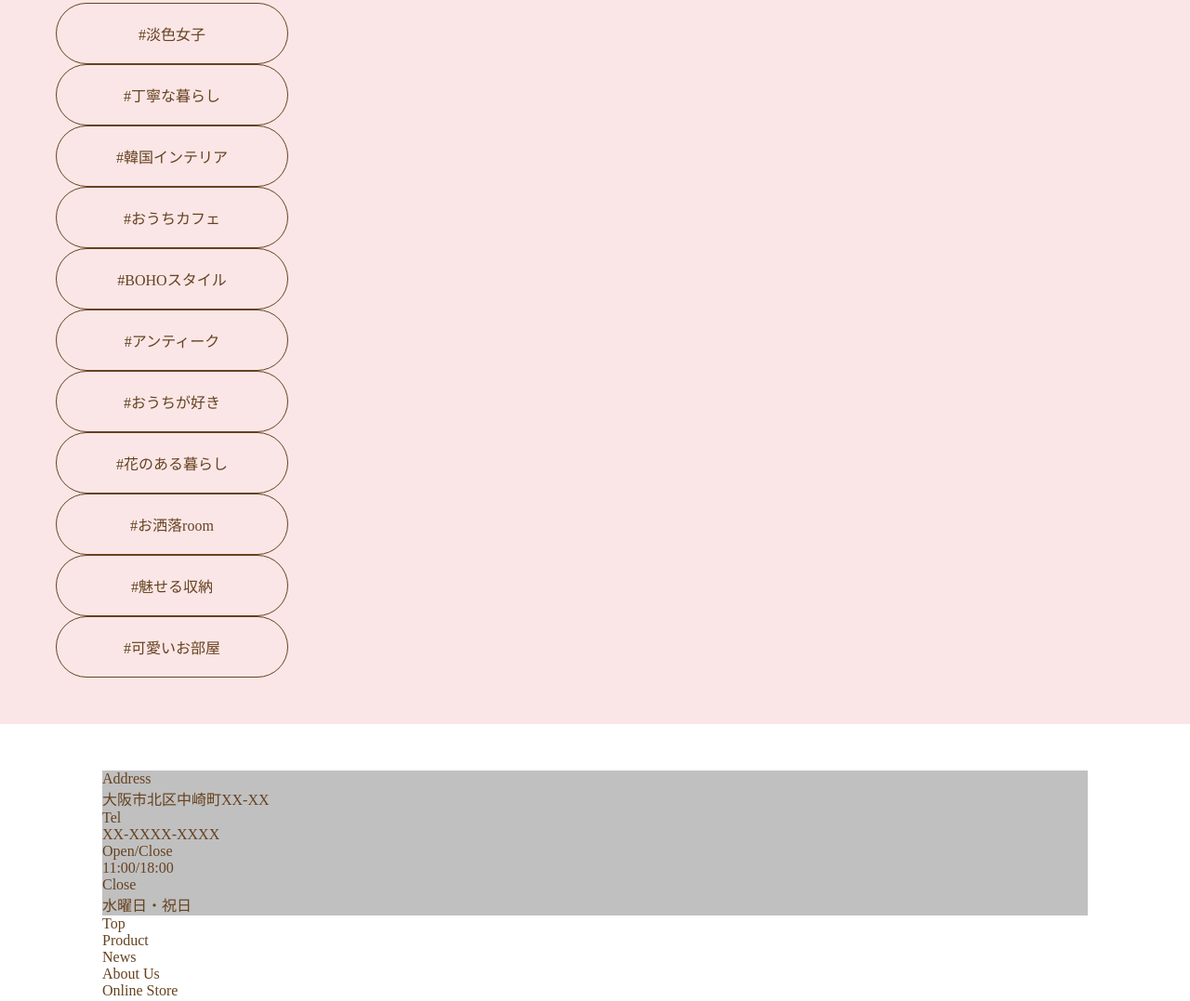
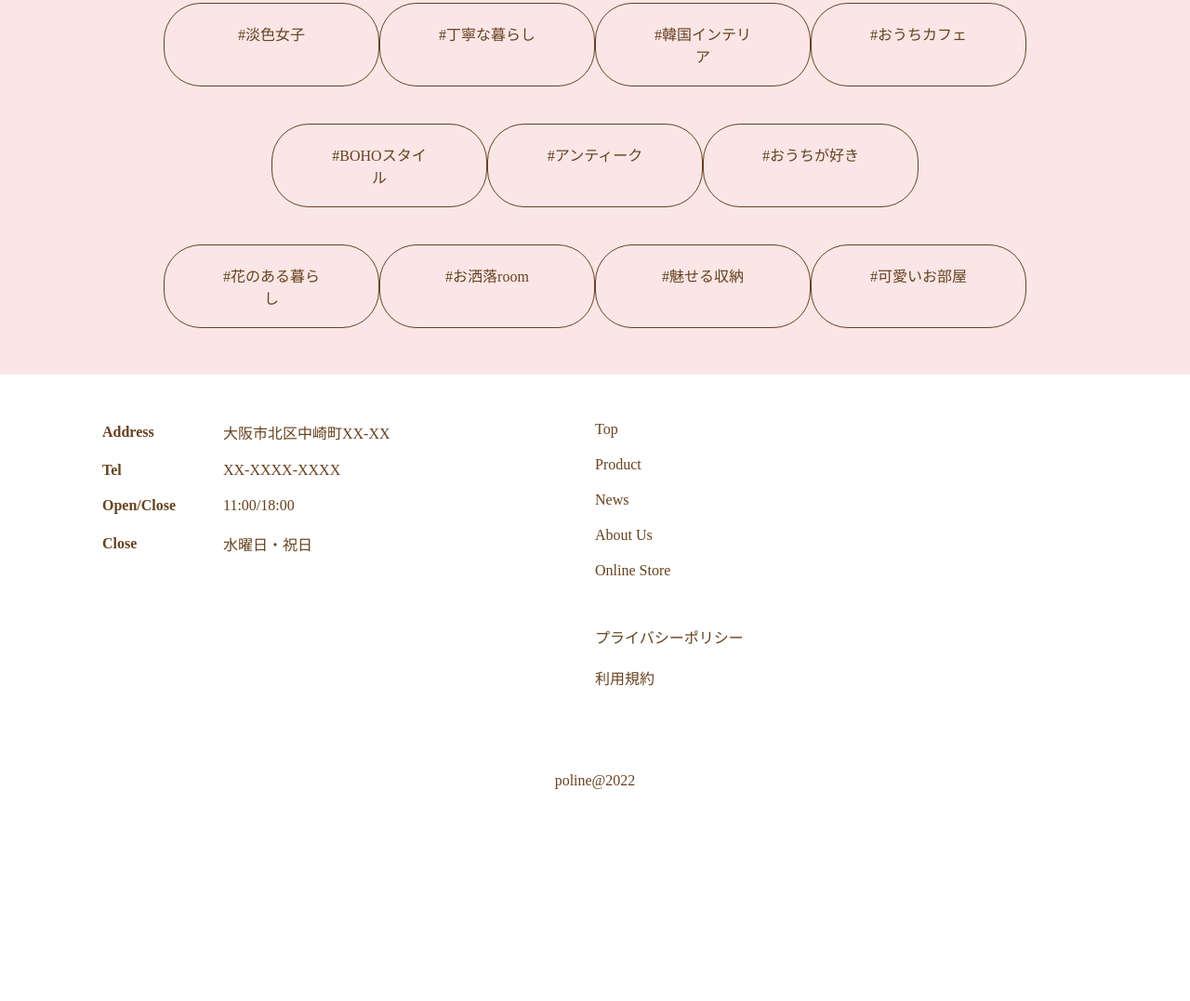
Before and after one commit to gudetanuki/Poline-2, a website: page src/html/index.ejs in a window 1280 px wide. Shown: the part 3905-4982 px from the top of the page at 93% size. After the commit the page ends 4774 px from the top, so only its background shows below. Drawn offline with nearby package versions, Linux system fonts and the light colour scheme; files that its build step writes are made by us from their sources; files whose address does not match are found by name.

Commit message:
footer部分css実装

```diff
--- a/src/html/index.ejs
+++ b/src/html/index.ejs
@@ -207,33 +207,47 @@
         </h1>
       </div>
       <div class="tag-container">
+        <div class="tag-flex-4">
           <a href="#" class="tag-content">#淡色女子</a>
           <a href="#" class="tag-content">#丁寧な暮らし</a>
           <a href="#" class="tag-content">#韓国インテリア</a>
           <a href="#" class="tag-content">#おうちカフェ</a>
+        </div>
+        <div class="tag-flex-3">
           <a href="#" class="tag-content">#BOHOスタイル</a>
           <a href="#" class="tag-content">#アンティーク</a>
           <a href="#" class="tag-content">#おうちが好き</a>
+        </div>
+        <div class="tag-flex-4">
           <a href="#" class="tag-content">#花のある暮らし</a>
           <a href="#" class="tag-content">#お洒落room</a>
           <a href="#" class="tag-content">#魅せる収納</a>
           <a href="#" class="tag-content">#可愛いお部屋</a>
+        </div>
       </div>
     </section>
   </main>
 
   <footer class="footer">
     <div class="footer-container">
-      <dl class="access">
+      <div class="access">
+        <dl class="access-container">
           <dt>Address</dt>
           <dd>大阪市北区中崎町XX-XX</dd>
+        </dl>
+        <dl class="access-container">
           <dt>Tel</dt>
           <dd>XX-XXXX-XXXX</dd>
+        </dl>
+        <dl class="access-container">
           <dt>Open/Close</dt>
           <dd>11:00/18:00</dd>
+        </dl>
+        <dl class="access-container">
           <dt>Close</dt>
           <dd>水曜日・祝日</dd>
         </dl>
+      </div>
       <div class="footer-menu">
         <ul class="footer-menu-main">
           <li><a href="#">Top</a></li>
--- a/src/scss/_footer.scss
+++ b/src/scss/_footer.scss
@@ -1,12 +1,38 @@
 .footer {
   padding: 50px 110px 20px;
+  &-container {
+    display: flex;
+  }
 }
 
 .access {
-  background: silver;
+  width: 50%;
+  &-container {
+    margin-bottom: 20px;
+    display: flex;
+    align-items: center;
+  }
+  dt {
+    width: 20%;
+    margin-right: 30px;
+    font-weight: bold;
+  }
+  dd {
+    width: 80%;
+  }
+}
 
+.footer-menu {
+  width: 50%;
+  &-sub {
+    margin-top: 50px;
+  }
+  li {
+    margin-bottom: 20px;
+  }
 }
 
 .copy {
   text-align: center;
+  margin-top: 70px;
 }
--- a/src/scss/style.scss
+++ b/src/scss/style.scss
@@ -201,6 +201,20 @@
 .tag {
   padding: 50px 60px;
   background: #FAE6E6;
+  &-container {
+    width: 80%;
+    margin: 0 auto;
+  }
+  &-flex-4 {
+    display: flex;
+    justify-content: space-between;
+  }
+  &-flex-3 {
+    width: 75%;
+    margin: 40px auto;
+    display: flex;
+    justify-content: space-between;
+  }
   &-content {
     display: block;
     width: 250px;
@@ -208,5 +222,10 @@
     border-radius: 40px;
     padding: 20px 60px;
     text-align: center;
+    transition: all 1s;
+    &:hover {
+      color: #fff;
+      background-color: #66421F;
+    }
   }
 }
```
Also changed, not shown: docs/css/style.css, docs/index.html. Lines whose indentation alone changed are shown as unchanged.
